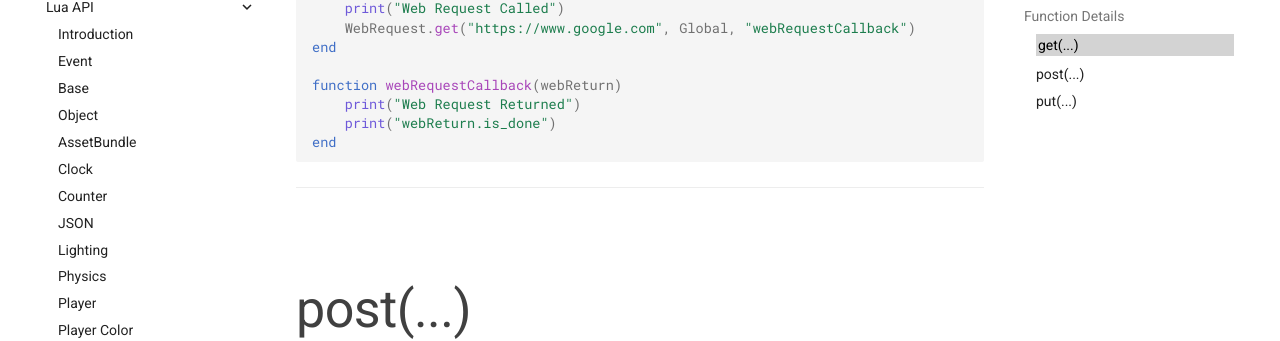
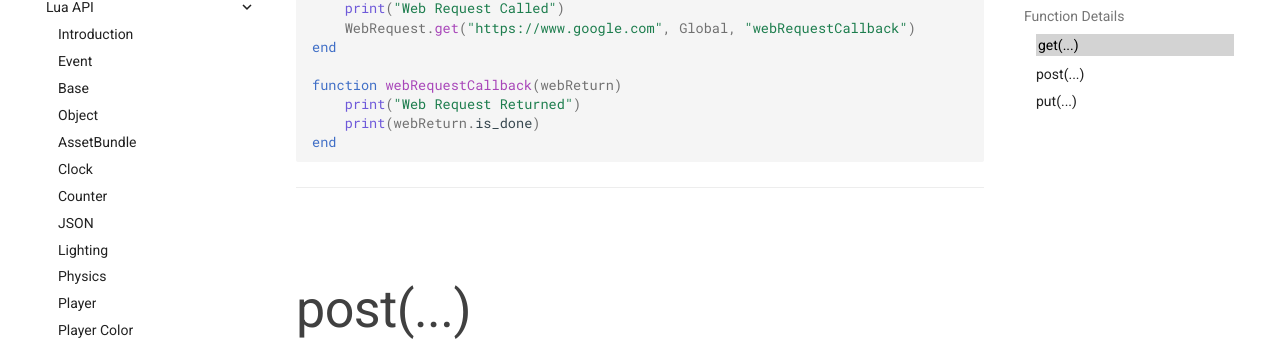
Before and after one commit to Berserk-Games/Tabletop-Simulator-API, an MkDocs documentation site: the page built from docs/webrequest.md, in a window 1280 px wide and 900 px high, scrolled down 2220 px. Shown: the part 146-487 px from the top of the window. Built offline with MkDocs 1.6.1 and Material for MkDocs 9.7.7, drawn with Linux system fonts in a browser that asks for light colours; comment, search, counter and statistics services are not loaded; old or Windows-style settings are respelled for this version of MkDocs.

````diff
--- a/docs/webrequest.md
+++ b/docs/webrequest.md
@@ -51,7 +51,7 @@ end
 
 function webRequestCallback(webReturn)
     print("Web Request Returned")
-    print("webReturn.is_done")
+    print(webReturn.is_done)
 end
 ```
 
````
